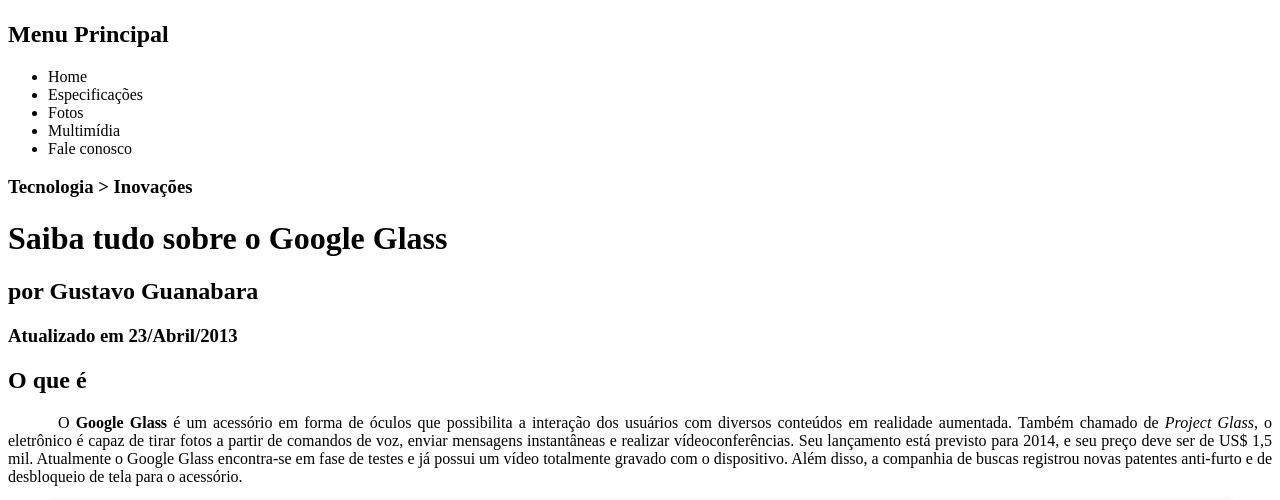
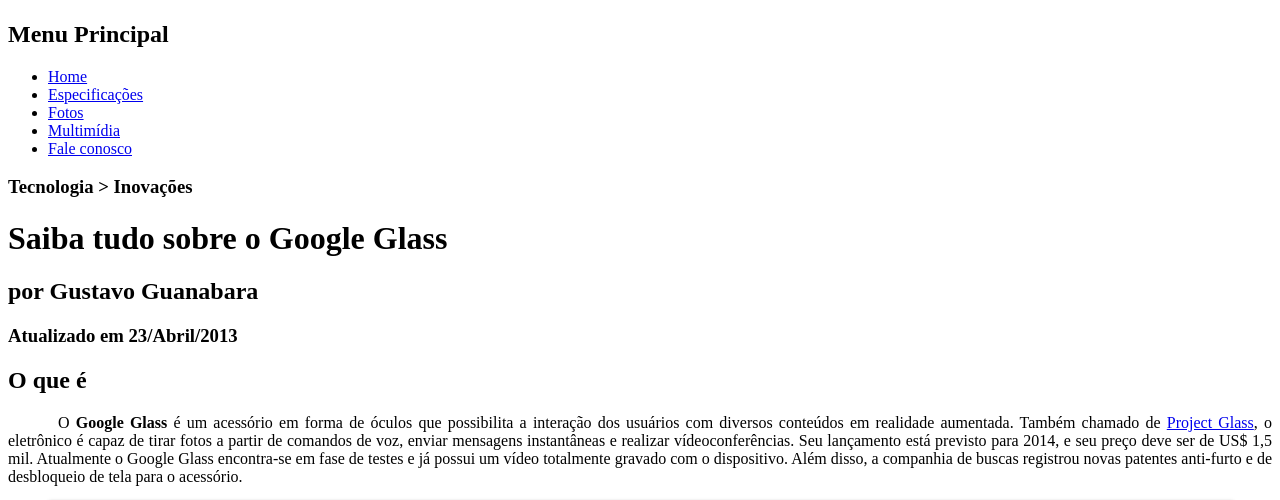
Before and after one commit to Kaue-Romero/Site-Google_Glass, a plain HTML site: page Resources/projeto-glass-html5/index.html in a window 1280 px wide. Shown: the part 251-751 px from the top of the page. Drawn offline with Linux system fonts and the light colour scheme.

Commit message:
Aula-12_Finalizada

```diff
--- a/Resources/projeto-glass-html5/index.html
+++ b/Resources/projeto-glass-html5/index.html
@@ -19,11 +19,11 @@
 <nav>
 <h1>Menu Principal</h1>
 <ul type="disk">
-<li>Home</li>
-<li>Especificações</li>
-<li>Fotos</li>
-<li>Multimídia</li>
-<li>Fale conosco</li>
+<li><a href="index.html">Home</a></li>
+<li><a href="specs.html">Especificações</a></li>
+<li><a href="fotos.html">Fotos</a></li>
+<li><a href="multimidia.html">Multimídia</a></li>
+<li><a href="fale-conosco.html">Fale conosco</a></li>
 </ul>
 </nav>
 </header>
@@ -36,7 +36,7 @@
 </hgroup>
 
 <h2>O que é</h2>
-<p>O <b>Google Glass</b> é um acessório em forma de óculos que possibilita a interação dos usuários com diversos conteúdos em realidade aumentada. Também chamado de <i>Project Glass</i>, o eletrônico é capaz de tirar fotos a partir de comandos de voz, enviar mensagens instantâneas e realizar vídeoconferências. Seu lançamento está previsto para 2014, e seu preço deve ser de US$ 1,5 mil. Atualmente o Google Glass encontra-se em fase de testes e já possui um vídeo totalmente gravado com o dispositivo. Além disso, a companhia de buscas registrou novas patentes anti-furto e de desbloqueio de tela para o acessório.</p>
+<p>O <b>Google Glass</b> é um acessório em forma de óculos que possibilita a interação dos usuários com diversos conteúdos em realidade aumentada. Também chamado de <a href="https://www.google.com/glass/start/" target="_blank">Project Glass</a>, o eletrônico é capaz de tirar fotos a partir de comandos de voz, enviar mensagens instantâneas e realizar vídeoconferências. Seu lançamento está previsto para 2014, e seu preço deve ser de US$ 1,5 mil. Atualmente o Google Glass encontra-se em fase de testes e já possui um vídeo totalmente gravado com o dispositivo. Além disso, a companhia de buscas registrou novas patentes anti-furto e de desbloqueio de tela para o acessório.</p>
 
 <figure class="foto-legenda">
 <img src="_imagens/glass-quadro-homem-mulher.jpg" alt="glass-quadro-homem-mulher">
```
